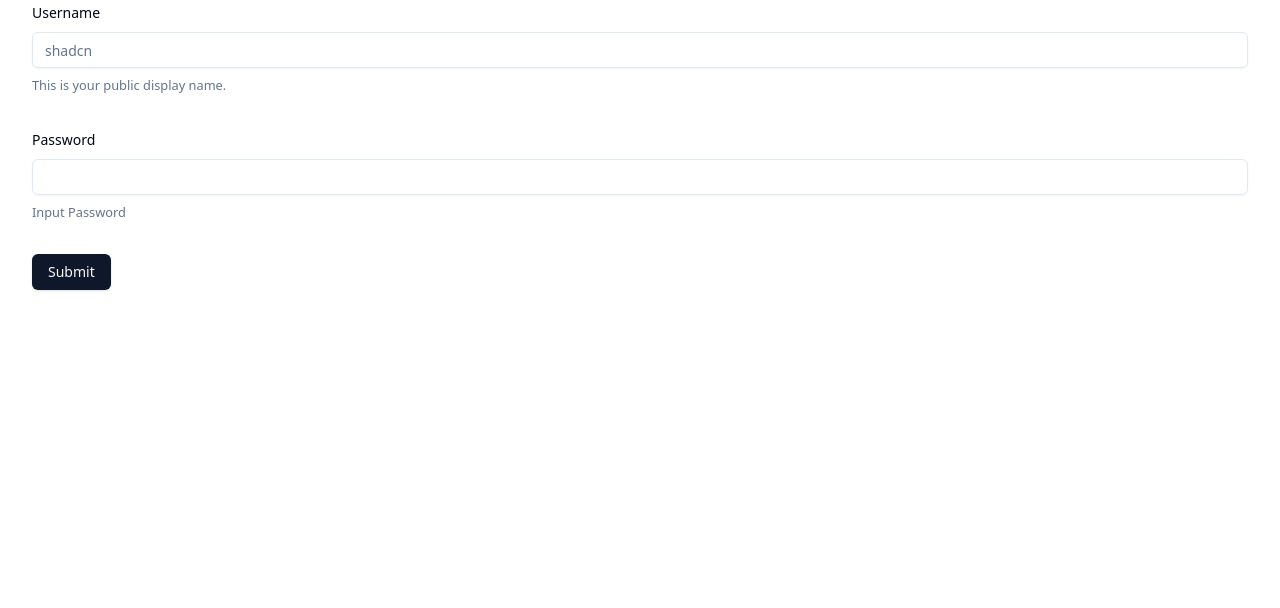
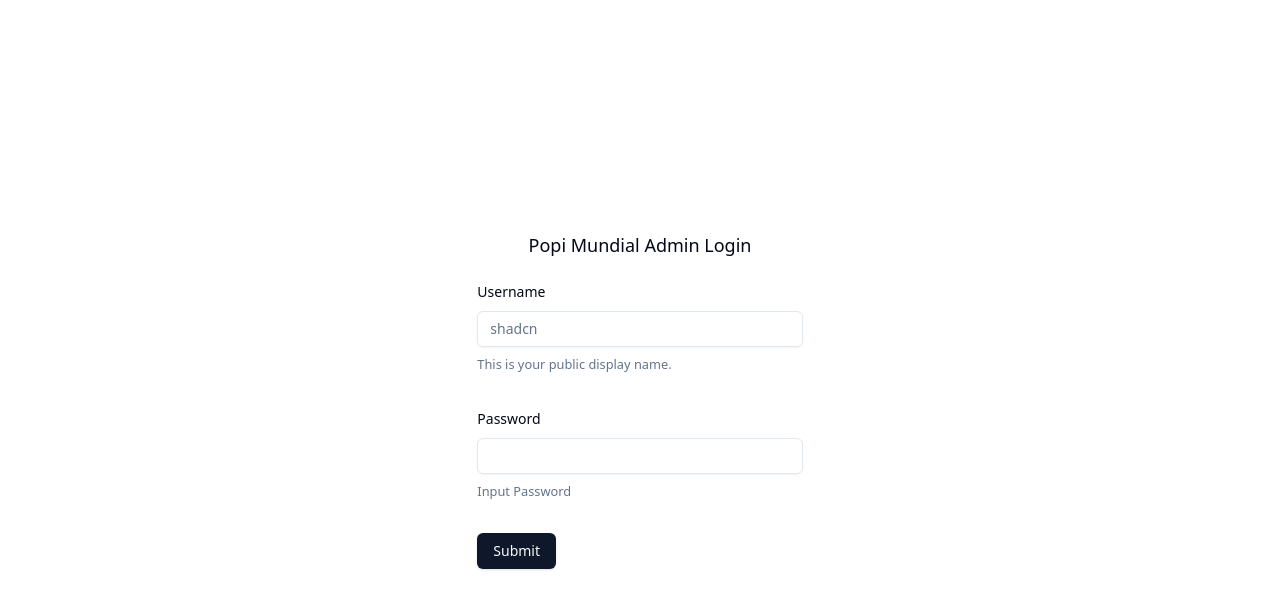
Before and after one commit to WavyBoyJodii/popiMundialAdmin, a React (Vite) app: page /login in a window 1280 px wide. Shown: the top 608 px of the page. Built offline with nearby package versions, Linux system fonts and the light colour scheme.

Commit message:
style login page

```diff
--- a/src/App.tsx
+++ b/src/App.tsx
@@ -2,9 +2,9 @@ import { Outlet } from 'react-router-dom';
 
 function App() {
   return (
-    <>
+    <div>
       <Outlet />
-    </>
+    </div>
   );
 }
 
--- a/src/components/Login.tsx
+++ b/src/components/Login.tsx
@@ -65,6 +65,10 @@ export default function Login() {
   return (
     <Container>
       {' '}
+      <div className=" h-screen flex justify-center items-center">
+        {' '}
+        <div className=" w-1/3 h-1/2 p-10 flex flex-col gap-5 justify-center ">
+          <h1 className=" text-lg text-center">Popi Mundial Admin Login</h1>
           <Form {...form}>
             <form onSubmit={form.handleSubmit(onSubmit)} className="space-y-8">
               <FormField
@@ -100,6 +104,8 @@ export default function Login() {
               <Button type="submit">Submit</Button>
             </form>
           </Form>
+        </div>
+      </div>
     </Container>
   );
 }
```
Lines whose indentation alone changed are shown as unchanged.
